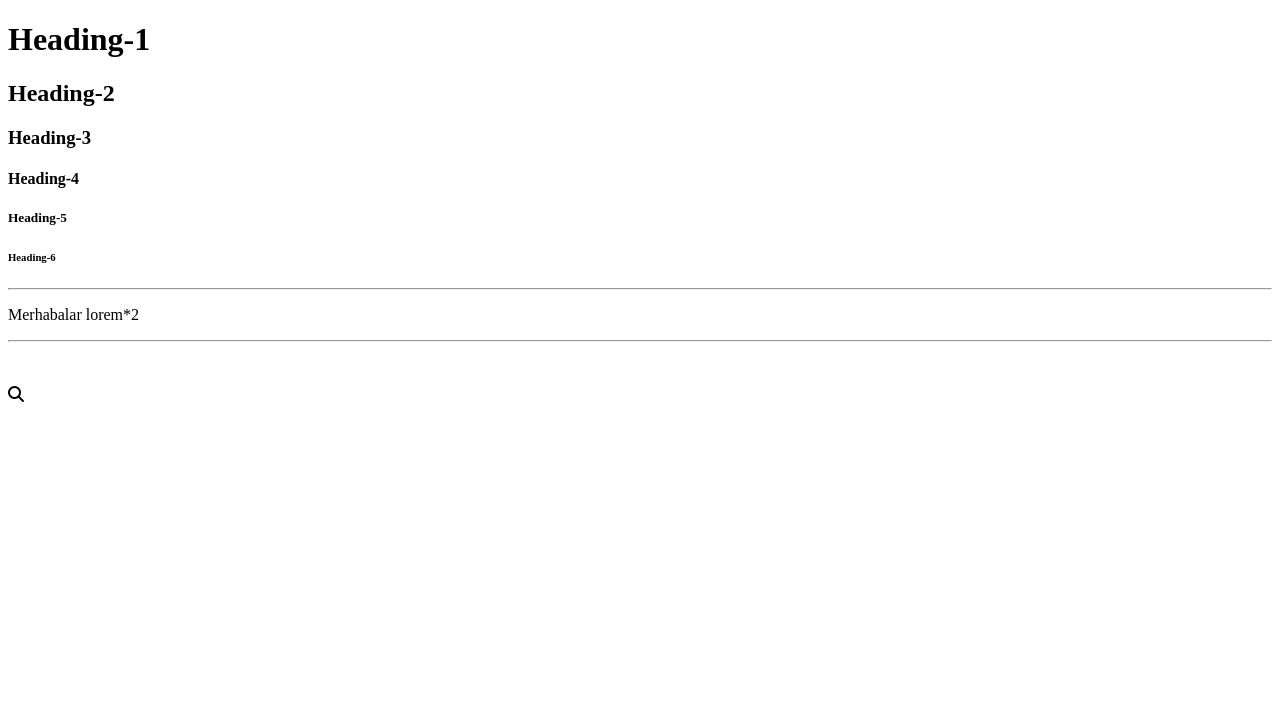
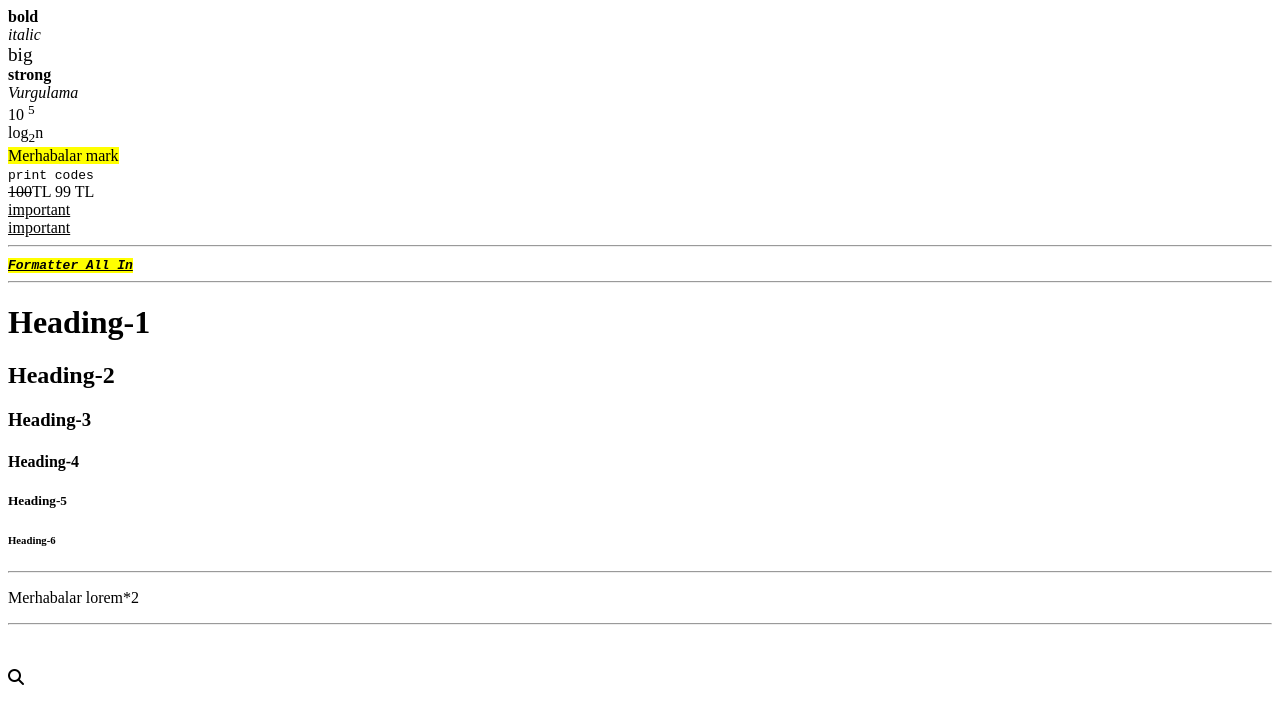
Before and after one commit to Kevser-Yilmaz/2_Miuul_Html, a plain HTML site: page index.html in a window 1280 px wide. Drawn offline with Linux system fonts and the light colour scheme.

Commit message:
Formatter

```diff
--- a/index.html
+++ b/index.html
@@ -24,6 +24,35 @@
     <noscript>Your browser does not support JavaScript</noscript>
     <!-- start codes -->
 
+    <!-- formatter -->
+     <b>bold</b> <br>
+     <i>italic</i> <br>
+     <big>big</big> <br>
+     <strong>strong</strong> <br>
+     <em>Vurgulama</em> <br>
+     10 <sup>5</sup><br>
+     log<sub>2</sub>n <br>
+     <mark>Merhabalar mark</mark> <br>
+     <code>print codes</code> <br>
+     <del>100</del>TL 99 TL <br>
+     <u>important</u> <br>
+     <ins>important</ins> <br>
+
+<hr>
+<b>
+    <i>
+        <strong>
+            <code>
+                <ins>
+                    <mark>
+                        Formatter All In
+                    </mark>
+                </ins>
+            </code>
+        </strong>
+    </i>
+</b>
+    <hr>
     <!-- h${Heading-$}*6 -->
     <h1>Heading-1</h1>
     <h2>Heading-2</h2>
```
